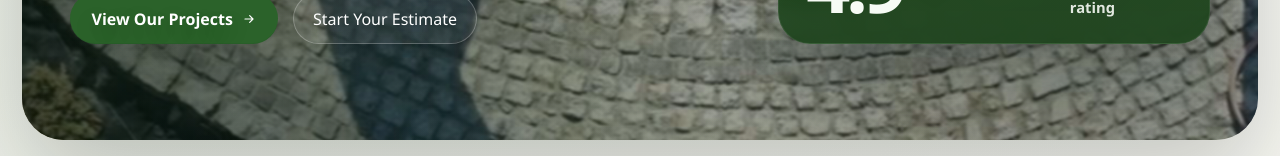
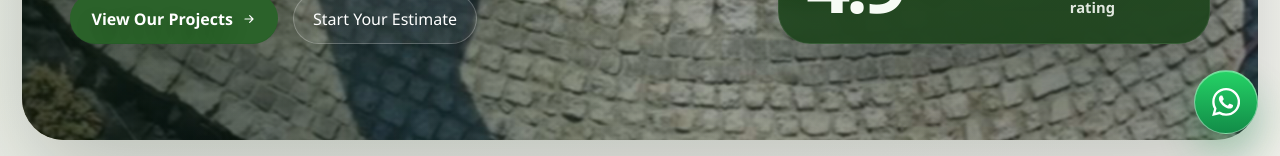
Before and after one commit to CodepaperAI/hrgreenroot, a Next.js app: page / in a window 1280 px wide. Shown: the part 644-800 px from the top of the page. Built offline with nearby package versions, Linux system fonts and the light colour scheme; no server answers.

Commit message:
whastapp

```diff
--- a/app/globals.css
+++ b/app/globals.css
@@ -107,6 +107,52 @@ main { padding-top: 0; }
   white-space: nowrap;
   border: 0;
 }
+.floating-whatsapp {
+  position: fixed;
+  right: calc(1.35rem + env(safe-area-inset-right));
+  bottom: calc(1.35rem + env(safe-area-inset-bottom));
+  z-index: 80;
+  display: inline-grid;
+  place-items: center;
+  width: clamp(3.55rem, 5vw, 4.15rem);
+  height: clamp(3.55rem, 5vw, 4.15rem);
+  border: 1px solid rgba(255, 255, 255, 0.42);
+  border-radius: 50%;
+  background: linear-gradient(180deg, #25d366 0%, #128c48 100%);
+  color: #fff;
+  box-shadow: 0 18px 38px rgba(18, 140, 72, 0.32), inset 0 1px 0 rgba(255, 255, 255, 0.32);
+  isolation: isolate;
+  transition: transform 180ms ease, box-shadow 180ms ease, filter 180ms ease;
+}
+.floating-whatsapp::before {
+  content: "";
+  position: absolute;
+  inset: -0.5rem;
+  z-index: -1;
+  border-radius: inherit;
+  background: rgba(37, 211, 102, 0.16);
+  opacity: 0;
+  transform: scale(0.82);
+  transition: opacity 180ms ease, transform 180ms ease;
+}
+.floating-whatsapp svg {
+  width: 1.75rem;
+  height: 1.75rem;
+}
+.floating-whatsapp:hover {
+  transform: translateY(-2px);
+  filter: saturate(1.08);
+  box-shadow: 0 22px 44px rgba(18, 140, 72, 0.38), inset 0 1px 0 rgba(255, 255, 255, 0.34);
+}
+.floating-whatsapp:hover::before,
+.floating-whatsapp:focus-visible::before {
+  opacity: 1;
+  transform: scale(1);
+}
+.floating-whatsapp:focus-visible {
+  outline: 3px solid rgba(37, 211, 102, 0.34);
+  outline-offset: 4px;
+}
 .top-nav {
   display: flex;
   align-items: center;
@@ -1368,6 +1414,16 @@ input, textarea { width: 100%; border: 1px solid var(--line); border-radius: 18p
 }
 
 @media (max-width: 640px) {
+  .floating-whatsapp {
+    right: calc(0.9rem + env(safe-area-inset-right));
+    bottom: calc(0.9rem + env(safe-area-inset-bottom));
+    width: 3.55rem;
+    height: 3.55rem;
+  }
+  .floating-whatsapp svg {
+    width: 1.55rem;
+    height: 1.55rem;
+  }
   .site-header-wrap {
     inset: 0 0 auto;
     padding-top: 0.65rem;
--- a/app/layout.js
+++ b/app/layout.js
@@ -1,4 +1,5 @@
 import Script from "next/script";
+import { FloatingWhatsAppButton } from "@/components/FloatingWhatsAppButton";
 import "./globals.css";
 
 const siteUrl = "https://hrgreenrootslandscaping.com/";
@@ -84,6 +85,7 @@ export default function RootLayout({ children }) {
           `}
         </Script>
         {children}
+        <FloatingWhatsAppButton />
       </body>
     </html>
   );
--- /dev/null
+++ b/components/FloatingWhatsAppButton.js
@@ -0,0 +1,21 @@
+import { contact } from "@/lib/full-site-data";
+
+export function FloatingWhatsAppButton() {
+  return (
+    <a
+      className="floating-whatsapp"
+      href={contact.whatsapp}
+      target="_blank"
+      rel="noopener noreferrer"
+      aria-label="Chat with HR Greenroots Landscaping on WhatsApp"
+    >
+      <span className="sr-only">Chat on WhatsApp</span>
+      <svg viewBox="0 0 24 24" aria-hidden="true" focusable="false">
+        <path
+          fill="currentColor"
+          d="M20.5 3.5A11.8 11.8 0 0 0 12.1 0C5.5 0 .2 5.3.2 11.9c0 2.1.5 4.1 1.6 5.9L.1 24l6.3-1.6a11.9 11.9 0 0 0 5.7 1.4h.1c6.5 0 11.9-5.3 11.9-11.9 0-3.2-1.3-6.2-3.6-8.4ZM12.1 21.8h-.1a9.9 9.9 0 0 1-5-1.4l-.4-.2-3.7 1 1-3.6-.2-.4a9.9 9.9 0 0 1-1.5-5.3c0-5.5 4.4-9.9 9.9-9.9 2.6 0 5.1 1 7 2.9a9.8 9.8 0 0 1 2.9 7c0 5.4-4.4 9.9-9.9 9.9Zm5.4-7.4c-.3-.1-1.8-.9-2-.9-.3-.1-.5-.2-.7.1-.2.3-.8 1-.9 1.2-.2.2-.4.2-.7.1-.3-.2-1.3-.5-2.4-1.5-.9-.8-1.5-1.8-1.7-2.1-.2-.3 0-.5.1-.6l.5-.5c.1-.2.2-.3.3-.5.1-.2.1-.4 0-.5L9 6.9c-.2-.6-.5-.5-.7-.5h-.6c-.2 0-.5.1-.8.4-.3.3-1 1-1 2.5s1.1 2.9 1.2 3.1c.1.2 2.1 3.2 5.1 4.5.7.3 1.3.5 1.7.6.7.2 1.4.2 1.9.1.6-.1 1.8-.7 2-1.4.3-.7.3-1.3.2-1.4-.1-.2-.2-.3-.5-.4Z"
+        />
+      </svg>
+    </a>
+  );
+}
```
